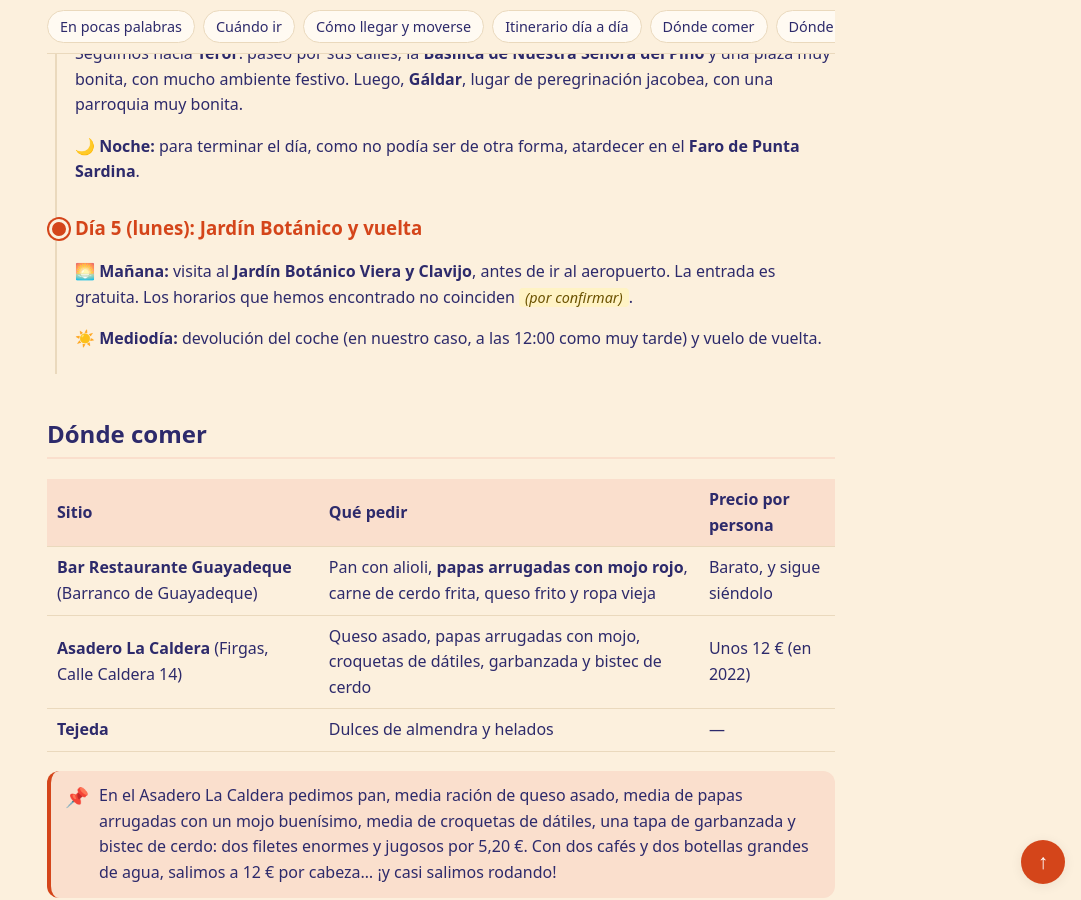
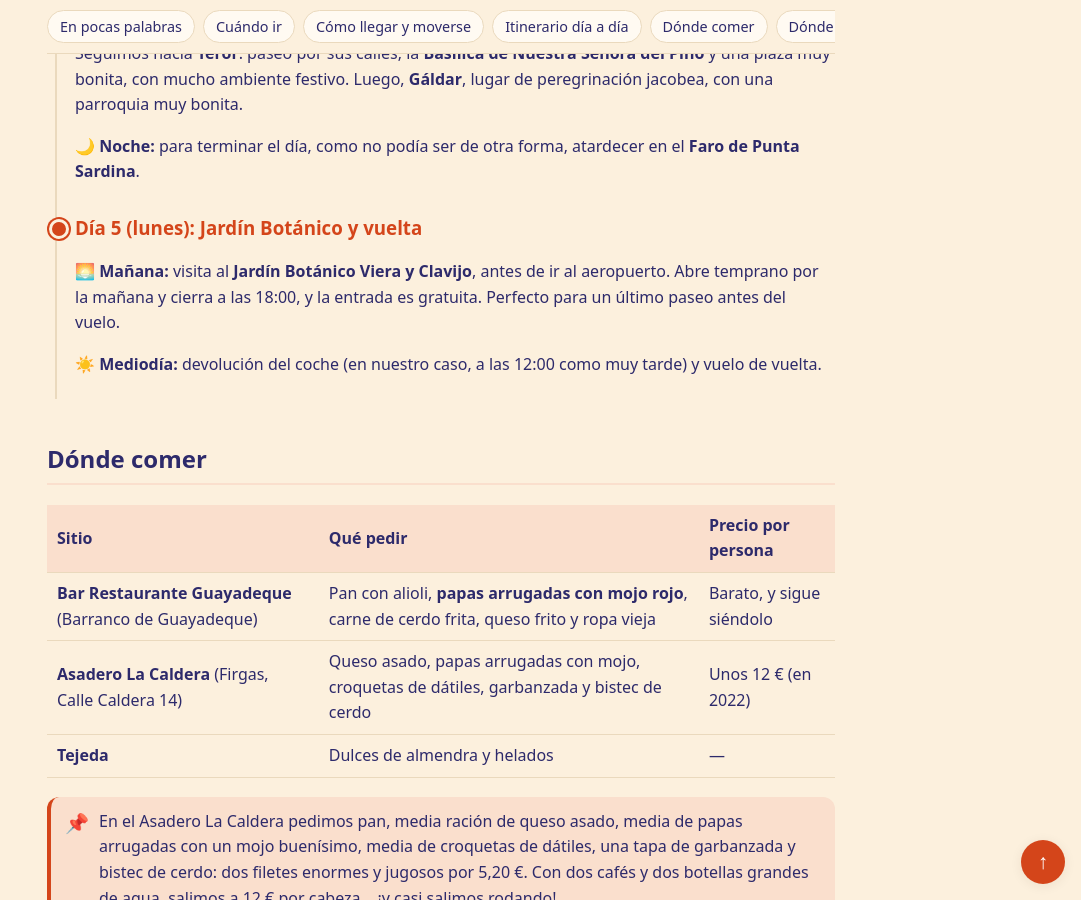
Before and after one commit to cristinacontinente-hue/guias-viajes, a Jekyll site: the page built from viajes/gran-canaria-2022/index.md, in a window 1280 px wide and 900 px high, scrolled down 9249 px. Shown: the whole window, without its empty margins (199-1280 px from the left). Built offline with Jekyll 4.4.1, drawn with Linux system fonts in a browser that asks for light colours.

Commit message:
Gran Canaria: horario del Jardín Botánico
Co-Authored-By: Claude Opus 5.5 <noreply@anthropic.com>
Claude-Session: https://claude.ai/code/session_016iMyWm3ZBq7dnBd6R2jnWq

```diff
--- a/viajes/gran-canaria-2022/index.md
+++ b/viajes/gran-canaria-2022/index.md
@@ -176,7 +176,7 @@ Seguimos hacia **Teror**: paseo por sus calles, la **Basílica de Nuestra Señor
 
 ### Día 5 (lunes): Jardín Botánico y vuelta
 
-🌅 **Mañana:** visita al **Jardín Botánico Viera y Clavijo**, antes de ir al aeropuerto. La entrada es gratuita. Los horarios que hemos encontrado no coinciden *(por confirmar)*{: .por-confirmar}.
+🌅 **Mañana:** visita al **Jardín Botánico Viera y Clavijo**, antes de ir al aeropuerto. Abre temprano por la mañana y cierra a las 18:00, y la entrada es gratuita. Perfecto para un último paseo antes del vuelo.
 
 ☀️ **Mediodía:** devolución del coche (en nuestro caso, a las 12:00 como muy tarde) y vuelo de vuelta.
 
```
